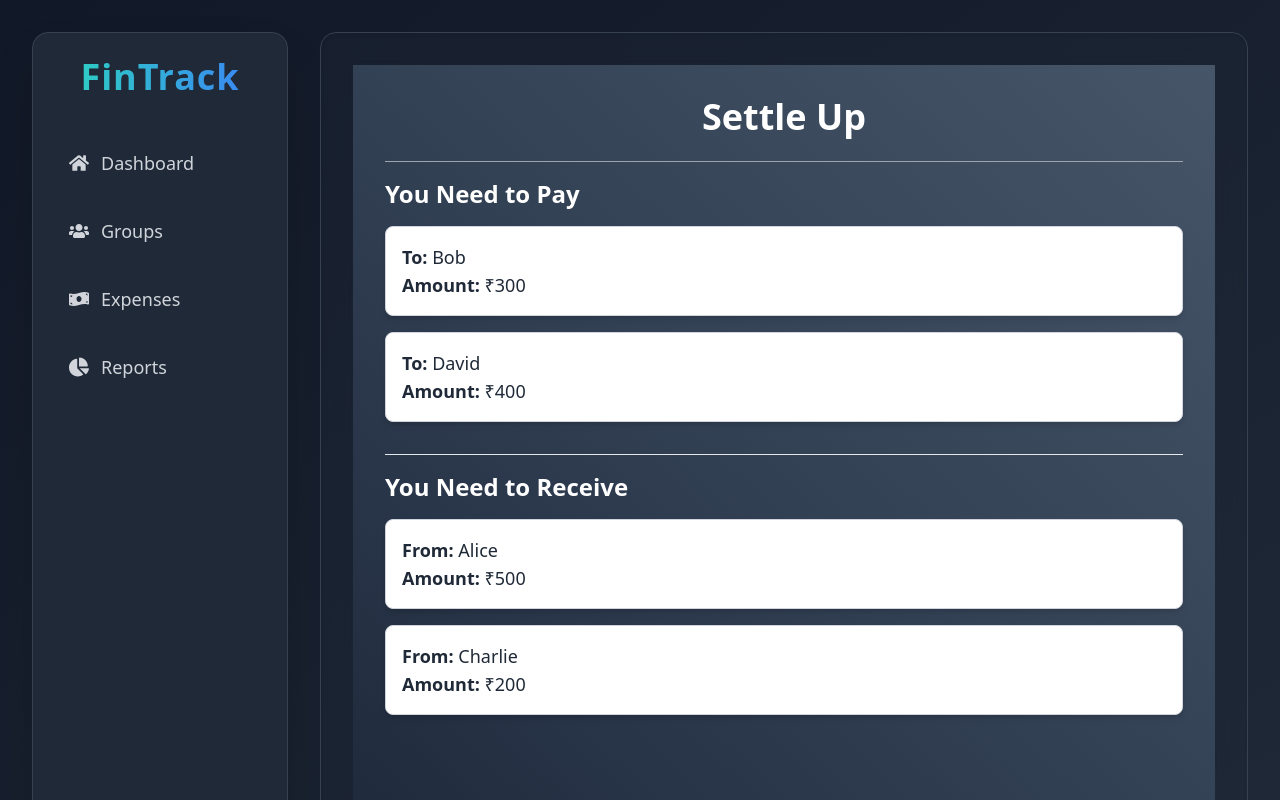
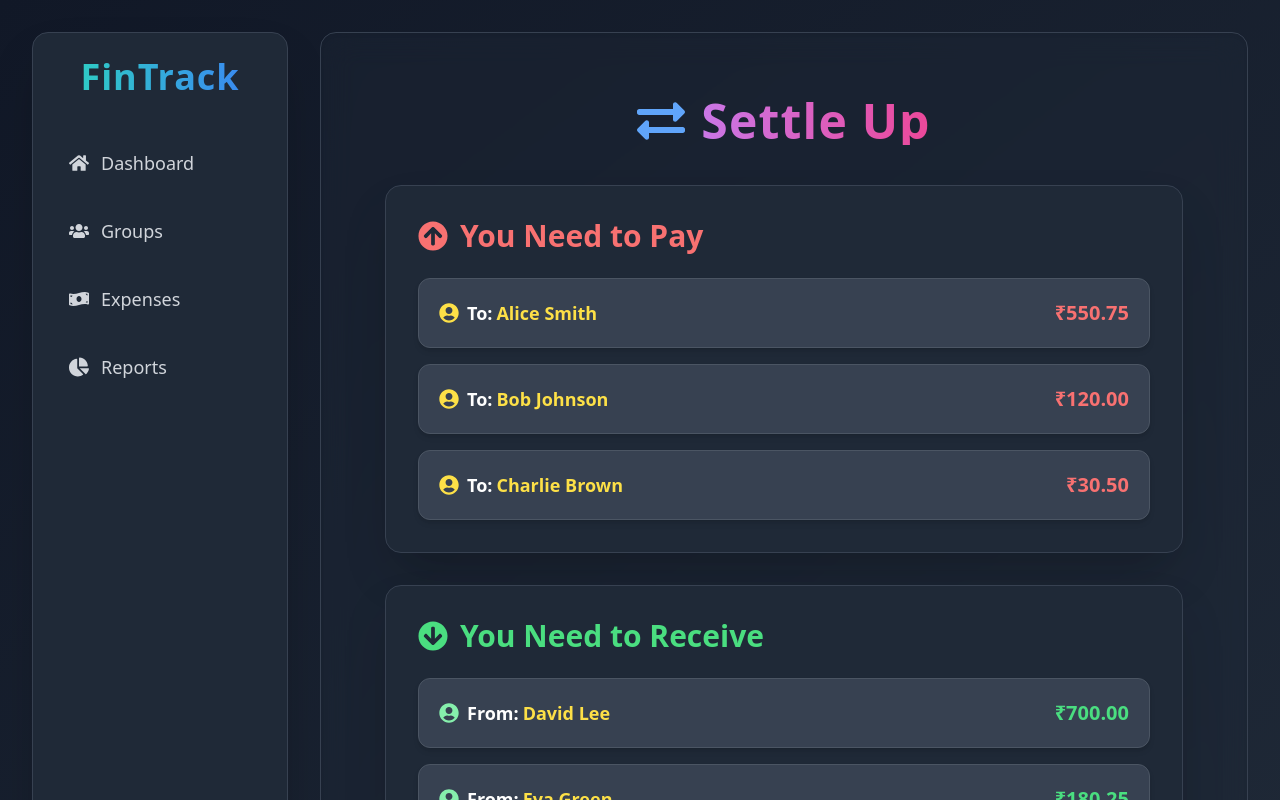
Before and after one commit to uvraviz007/fintrack, a React (Create React App) app in the folder frontend/: page /settleup in a window 1280 px wide. Shown: the top 800 px of the page. Built offline with nearby package versions, Linux system fonts and the light colour scheme.

Commit message:
settleup styling updated

```diff
--- a/frontend/src/pages/SettleUp.jsx
+++ b/frontend/src/pages/SettleUp.jsx
@@ -1,79 +1,285 @@
-import React from 'react';
+// import React from 'react';
+// import { useParams, useNavigate } from 'react-router-dom';
+// import DashboardLayout from '../components/DashboardLayout';
+
+// const SettleUp = () => {
+//   const { groupId } = useParams();
+//   const navigate = useNavigate();
+
+//   // Example data for now; replace with API call later
+//   const exampleTransactions = [
+//     { id: '1', payer: 'Alice', receiver: 'You', amount: 500 },
+//     { id: '2', payer: 'You', receiver: 'Bob', amount: 300 },
+//     { id: '3', payer: 'Charlie', receiver: 'You', amount: 200 },
+//     { id: '4', payer: 'You', receiver: 'David', amount: 400 },
+//   ];
+
+//   const toPay = exampleTransactions.filter((transaction) => transaction.payer === 'You');
+//   const toReceive = exampleTransactions.filter((transaction) => transaction.receiver === 'You');
+
+//   return (
+//     <DashboardLayout>
+//       <div className="min-h-screen bg-gradient-to-tr from-slate-800 via-slate-700 to-slate-600 p-8 text-gray-800">
+
+//         {/* Page Title */}
+//         <h1 className="text-4xl font-bold text-white mb-6 text-center">Settle Up</h1>
+
+//         <hr className='border-gray-400 mb-4'></hr>
+
+//         {/* To Pay Section */}
+//         <div className="mb-8">
+//           <h2 className="text-2xl font-semibold text-white mb-4">You Need to Pay</h2>
+//           {toPay.length === 0 ? (
+//             <p className="text-gray-500 text-lg">You don't owe money to anyone.</p>
+//           ) : (
+//             <ul className="space-y-4">
+//               {toPay.map((transaction) => (
+//                 <li
+//                   key={transaction.id}
+//                   className="bg-white rounded-lg shadow-md p-4 text-gray-800 border border-gray-300"
+//                 >
+//                   <p className="text-lg">
+//                     <strong>To:</strong> {transaction.receiver}
+//                   </p>
+//                   <p className="text-lg">
+//                     <strong>Amount:</strong> ₹{transaction.amount}
+//                   </p>
+//                 </li>
+//               ))}
+//             </ul>
+//           )}
+//         </div>
+//           <hr className='mb-4 border-gray-200'></hr>
+//         {/* To Receive Section */}
+//         <div>
+//           <h2 className="text-2xl font-semibold text-white mb-4">You Need to Receive</h2>
+//           {toReceive.length === 0 ? (
+//             <p className="text-gray-500 text-lg">No one owes you money.</p>
+//           ) : (
+//             <ul className="space-y-4">
+//               {toReceive.map((transaction) => (
+//                 <li
+//                   key={transaction.id}
+//                   className="bg-white rounded-lg shadow-md p-4 text-gray-800 border border-gray-300"
+//                 >
+//                   <p className="text-lg">
+//                     <strong>From:</strong> {transaction.payer}
+//                   </p>
+//                   <p className="text-lg">
+//                     <strong>Amount:</strong> ₹{transaction.amount}
+//                   </p>
+//                 </li>
+//               ))}
+//             </ul>
+//           )}
+//         </div>
+//       </div>
+//     </DashboardLayout>
+//   );
+// };
+
+// export default SettleUp;
+
+import React, { useState, useEffect } from 'react';
 import { useParams, useNavigate } from 'react-router-dom';
 import DashboardLayout from '../components/DashboardLayout';
+import api from '../api'; // Still include api, though not used for example data here
+
+// Import Feather Icons for a more modern and intuitive look
+import {
+  FaExchangeAlt,   // General icon for settlement
+  FaArrowCircleUp, // For "You Need to Pay" (more emphatic than FaArrowUp)
+  FaArrowCircleDown, // For "You Need to Receive" (more emphatic than FaArrowDown)
+  FaSpinner,       // For loading state
+  FaMoneyBillWave, // A currency/money icon
+  FaHourglassHalf, // For no pending transactions
+  FaUserCircle     // For member display
+} from 'react-icons/fa';
 
 const SettleUp = () => {
   const { groupId } = useParams();
   const navigate = useNavigate();
 
-  // Example data for now; replace with API call later
-  const exampleTransactions = [
-    { id: '1', payer: 'Alice', receiver: 'You', amount: 500 },
-    { id: '2', payer: 'You', receiver: 'Bob', amount: 300 },
-    { id: '3', payer: 'Charlie', receiver: 'You', amount: 200 },
-    { id: '4', payer: 'You', receiver: 'David', amount: 400 },
+  // --- EXAMPLE DATA ---
+  // This data directly populates the state for demonstration purposes.
+  // In a real application, this would come from your backend API call.
+  const exampleToPay = [
+    { _id: 'pay_tx1', amount: 550.75, receiver: { _id: 'userA', username: 'Alice Smith' } },
+    { _id: 'pay_tx2', amount: 120.00, receiver: { _id: 'userB', username: 'Bob Johnson' } },
+    { _id: 'pay_tx3', amount: 30.50, receiver: { _id: 'userC', username: 'Charlie Brown' } },
   ];
 
-  const toPay = exampleTransactions.filter((transaction) => transaction.payer === 'You');
-  const toReceive = exampleTransactions.filter((transaction) => transaction.receiver === 'You');
+  const exampleToReceive = [
+    { _id: 'receive_tx1', amount: 700.00, payer: { _id: 'userD', username: 'David Lee' } },
+    { _id: 'receive_tx2', amount: 180.25, payer: { _id: 'userE', username: 'Eva Green' } },
+  ];
+  // --- END EXAMPLE DATA ---
+
+
+  const [toPay, setToPay] = useState(exampleToPay);
+  const [toReceive, setToReceive] = useState(exampleToReceive);
+  const [loading, setLoading] = useState(false); // Set to false since data is pre-filled
+  const [message, setMessage] = useState({ type: '', text: '' });
+
+  // The useEffect for API calls is commented out since we're using example data.
+  // Uncomment and re-implement this once your backend endpoint is ready!
+  /*
+  useEffect(() => {
+    const fetchSettlementData = async () => {
+      setLoading(true);
+      setMessage({ type: '', text: '' });
+      try {
+        const token = localStorage.getItem('token');
+        if (!token) {
+          setMessage({ type: 'error', text: 'Authentication required. Please log in.' });
+          navigate('/login');
+          return;
+        }
+
+        const config = {
+          headers: { Authorization: `Bearer ${token}` },
+        };
+
+        const response = await api.get(`/group/${groupId}/settle`, config);
+
+        setToPay(response.data.toPay || []);
+        setToReceive(response.data.toReceive || []);
+
+      } catch (err) {
+        console.error('Error fetching settlement data:', err.response || err);
+        setMessage({ type: 'error', text: err.response?.data?.message || 'Failed to fetch settlement data. Please try again.' });
+        if (err.response?.status === 401) {
+          localStorage.removeItem('token');
+          navigate('/login');
+        }
+      } finally {
+        setLoading(false);
+      }
+    };
+
+    fetchSettlementData();
+  }, [groupId, navigate]);
+  */
 
   return (
     <DashboardLayout>
-      <div className="min-h-screen bg-gradient-to-tr from-slate-800 via-slate-700 to-slate-600 p-8 text-gray-800">
+      {/* Main container for content, handles padding and centering within the DashboardLayout */}
+      <div className="w-full text-gray-100 font-sans p-6 md:p-8 flex flex-col items-center">
 
         {/* Page Title */}
-        <h1 className="text-4xl font-bold text-white mb-6 text-center">Settle Up</h1>
+        <h1 className="text-4xl md:text-5xl font-extrabold mb-10 text-center text-transparent bg-clip-text bg-gradient-to-r from-purple-400 to-pink-500 tracking-wide flex items-center justify-center space-x-4">
+          <FaExchangeAlt className="text-5xl text-blue-400" />
+          <span>Settle Up</span>
+        </h1>
 
-        <hr className='border-gray-400 mb-4'></hr>
+        {/* Messages (Success/Error) */}
+        {message.text && (
+          <div
+            className={`p-4 rounded-lg mb-6 text-center text-lg font-semibold animate-fade-in w-full max-w-2xl ${
+              message.type === 'success' ? 'bg-green-700 border border-green-600' : 'bg-red-700 border border-red-600'
+            }`}
+          >
+            {message.text}
+          </div>
+        )}
 
-        {/* To Pay Section */}
-        <div className="mb-8">
-          <h2 className="text-2xl font-semibold text-white mb-4">You Need to Pay</h2>
+        {/* Loading State */}
+        {loading ? (
+          <div className="flex flex-col justify-center items-center py-16 bg-gray-800 rounded-xl shadow-lg w-full max-w-xl">
+            <FaSpinner className="animate-spin text-blue-500 text-5xl mb-4" />
+            <p className="ml-4 text-gray-400 text-xl">Calculating settlements...</p>
+          </div>
+        ) : (
+          <div className="w-full max-w-4xl space-y-8"> {/* Container for settlement sections */}
+
+            {/* You Need to Pay Section */}
+            <div className="bg-gray-800 rounded-2xl shadow-2xl p-8 border border-gray-700 animate-fade-in-up">
+              <h2 className="text-3xl font-bold mb-6 text-red-400 flex items-center space-x-3">
+                <FaArrowCircleUp className="text-3xl" />
+                <span>You Need to Pay</span>
+              </h2>
               {toPay.length === 0 ? (
-            <p className="text-gray-500 text-lg">You don't owe money to anyone.</p>
+                <div className="flex flex-col items-center justify-center py-6 text-gray-500">
+                  <FaHourglassHalf className="text-6xl mb-4 text-gray-600" />
+                  <p className="text-xl text-center">Great! You don't owe money to anyone in this group.</p>
+                </div>
               ) : (
                 <ul className="space-y-4">
                   {toPay.map((transaction) => (
                     <li
-                  key={transaction.id}
-                  className="bg-white rounded-lg shadow-md p-4 text-gray-800 border border-gray-300"
+                      key={transaction._id || transaction.id} // Use _id from API, fallback to id
+                      className="bg-gray-700 rounded-xl shadow-md p-5 border border-gray-600 flex flex-col sm:flex-row justify-between items-start sm:items-center transform hover:scale-[1.01] transition-all duration-200"
                     >
-                  <p className="text-lg">
-                    <strong>To:</strong> {transaction.receiver}
+                      <div className="flex-grow mb-2 sm:mb-0">
+                        <p className="text-lg text-gray-300 flex items-center">
+                          <FaUserCircle className="mr-2 text-yellow-300 text-xl" />
+                          <strong className="text-white">To:</strong>{' '}
+                          <span className="font-semibold text-yellow-300 ml-1">
+                            {/* Access username from nested object or fallback to string */}
+                            {transaction.receiver?.username || transaction.receiver || 'Unknown'}
+                          </span>
                         </p>
-                  <p className="text-lg">
-                    <strong>Amount:</strong> ₹{transaction.amount}
+                      </div>
+                      <div className="flex-shrink-0 text-right">
+                        <p className="text-xl font-bold text-red-400">
+                          ₹{parseFloat(transaction.amount).toFixed(2)}
                         </p>
+                      </div>
+                      {/* Optional: Add a "Mark as Paid" button if your API supports it */}
+                      {/* <button className="ml-4 px-5 py-2 bg-purple-600 text-white rounded-lg hover:bg-purple-700 transition duration-300">
+                          Mark Paid
+                      </button> */}
                     </li>
                   ))}
                 </ul>
               )}
             </div>
-          <hr className='mb-4 border-gray-200'></hr>
-        {/* To Receive Section */}
-        <div>
-          <h2 className="text-2xl font-semibold text-white mb-4">You Need to Receive</h2>
+
+            {/* You Need to Receive Section */}
+            <div className="bg-gray-800 rounded-2xl shadow-2xl p-8 border border-gray-700 animate-fade-in-up">
+              <h2 className="text-3xl font-bold mb-6 text-green-400 flex items-center space-x-3">
+                <FaArrowCircleDown className="text-3xl" />
+                <span>You Need to Receive</span>
+              </h2>
               {toReceive.length === 0 ? (
-            <p className="text-gray-500 text-lg">No one owes you money.</p>
+                <div className="flex flex-col items-center justify-center py-6 text-gray-500">
+                  <FaHourglassHalf className="text-6xl mb-4 text-gray-600" />
+                  <p className="text-xl text-center">Awesome! No one owes you money in this group.</p>
+                </div>
               ) : (
                 <ul className="space-y-4">
                   {toReceive.map((transaction) => (
                     <li
-                  key={transaction.id}
-                  className="bg-white rounded-lg shadow-md p-4 text-gray-800 border border-gray-300"
+                      key={transaction._id || transaction.id} // Use _id from API, fallback to id
+                      className="bg-gray-700 rounded-xl shadow-md p-5 border border-gray-600 flex flex-col sm:flex-row justify-between items-start sm:items-center transform hover:scale-[1.01] transition-all duration-200"
                     >
-                  <p className="text-lg">
-                    <strong>From:</strong> {transaction.payer}
+                      <div className="flex-grow mb-2 sm:mb-0">
+                        <p className="text-lg text-gray-300 flex items-center">
+                          <FaUserCircle className="mr-2 text-green-300 text-xl" />
+                          <strong className="text-white">From:</strong>{' '}
+                          <span className="font-semibold text-yellow-300 ml-1">
+                            {/* Access username from nested object or fallback to string */}
+                            {transaction.payer?.username || transaction.payer || 'Unknown'}
+                          </span>
                         </p>
-                  <p className="text-lg">
-                    <strong>Amount:</strong> ₹{transaction.amount}
+                      </div>
+                      <div className="flex-shrink-0 text-right">
+                        <p className="text-xl font-bold text-green-400">
+                          ₹{parseFloat(transaction.amount).toFixed(2)}
                         </p>
+                      </div>
+                      {/* Optional: Add a "Remind" or "Mark Received" button */}
+                      {/* <button className="ml-4 px-5 py-2 bg-indigo-600 text-white rounded-lg hover:bg-indigo-700 transition duration-300">
+                          Remind
+                      </button> */}
                     </li>
                   ))}
                 </ul>
               )}
             </div>
           </div>
+        )}
+      </div>
     </DashboardLayout>
   );
 };
```
Lines whose indentation alone changed are shown as unchanged.
